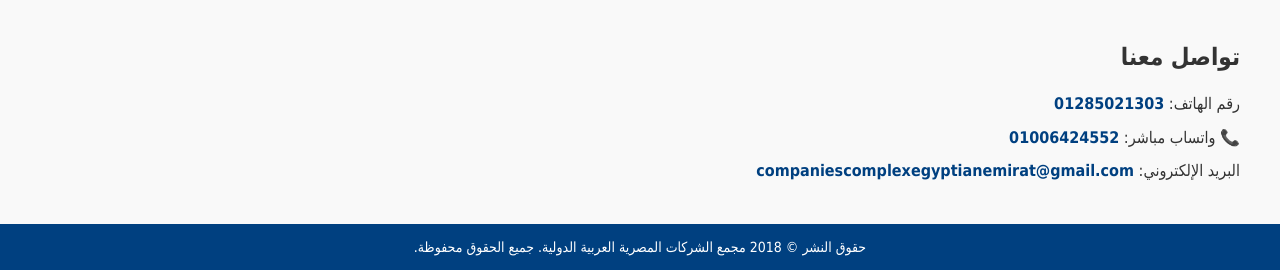
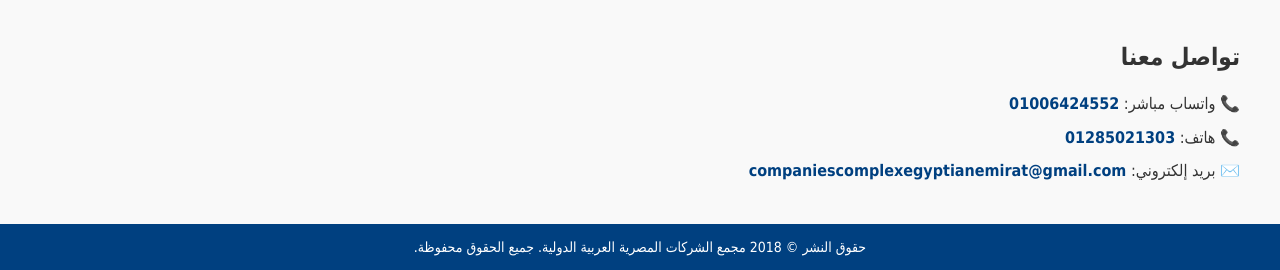
Before and after one commit to mohamedkamelbakr2016/egyptiancompaniescomplex, a plain HTML site: page index.html in a window 1280 px wide. Shown: the part 4010-4280 px from the top of the page. Drawn offline with Linux system fonts and the light colour scheme.

Commit message:
Update index.html

```diff
--- a/index.html
+++ b/index.html
@@ -622,14 +622,13 @@
   </div>
 </section>
 
-  <section id="contact" aria-labelledby="contactTitle">
-    <h2 id="contactTitle">تواصل معنا</h2>
+<section id="contact" aria-labelledby="contactTitle">
+  <h2 id="contactTitle">تواصل معنا</h2>
+  <p>📞 واتساب مباشر: <a href="https://wa.me/201006424552" target="_blank" rel="noopener noreferrer">01006424552</a></p>
+  <p>📞 هاتف: <a href="tel:01285021303">01285021303</a></p>
+  <p>✉️ بريد إلكتروني: <a href="mailto:companiescomplexegyptianemirat@gmail.com">companiescomplexegyptianemirat@gmail.com</a></p>
+</section>
 
-<p>رقم الهاتف: <a href="tel:01285021303">01285021303</a></p>
-
-    <p>📞 واتساب مباشر: <a href="https://wa.me/201006424552" target="_blank" rel="noopener noreferrer">01006424552</a></p>
-    <p>البريد الإلكتروني: <a href="mailto:companiescomplexegyptianemirat@gmail.com">companiescomplexegyptianemirat@gmail.com</a></p>
-  </section>
 </main>
 
 <footer>
```
